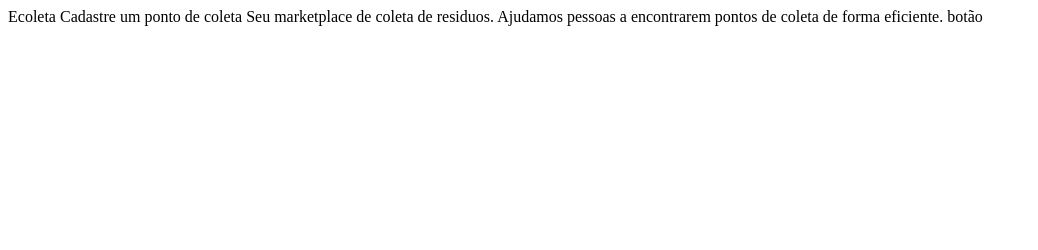
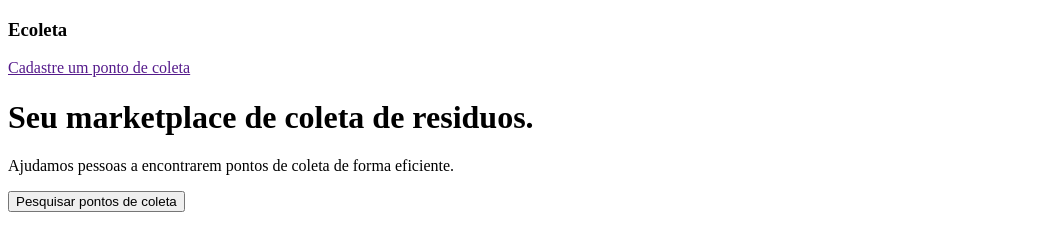
Before and after one commit to rafaelfaragao/nlwecoleta, a plain HTML site: page index.html in a window 1280 px wide. Shown: the whole page, without its empty margins (0-1038 px from the left). Drawn offline with Linux system fonts and the light colour scheme.

Commit message:
first appointment

```diff
--- a/index.html
+++ b/index.html
@@ -1,18 +1,23 @@
 <!DOCTYPE html>
-<html lang="pt">
+<html lang="pt_br">
+
 <head>
     <meta charset="UTF-8">
     <meta name="viewport" content="width=device-width, initial-scale=1.0">
     <title>Ecoleta</title>
 </head>
+
 <body>
-    Ecoleta       Cadastre um ponto de coleta
+    <h3>Ecoleta</h3>
+    <a href="">Cadastre um ponto de coleta</a>
 
-    Seu marketplace de coleta de residuos.
+    <h1>Seu marketplace de coleta de residuos.</h1>
 
-    Ajudamos pessoas a encontrarem pontos de coleta de forma eficiente.
 
-    botão
+    <p>Ajudamos pessoas a encontrarem pontos de coleta de forma eficiente.</p>
+
+    <button>Pesquisar pontos de coleta</button>
 
 </body>
+
 </html>
```
